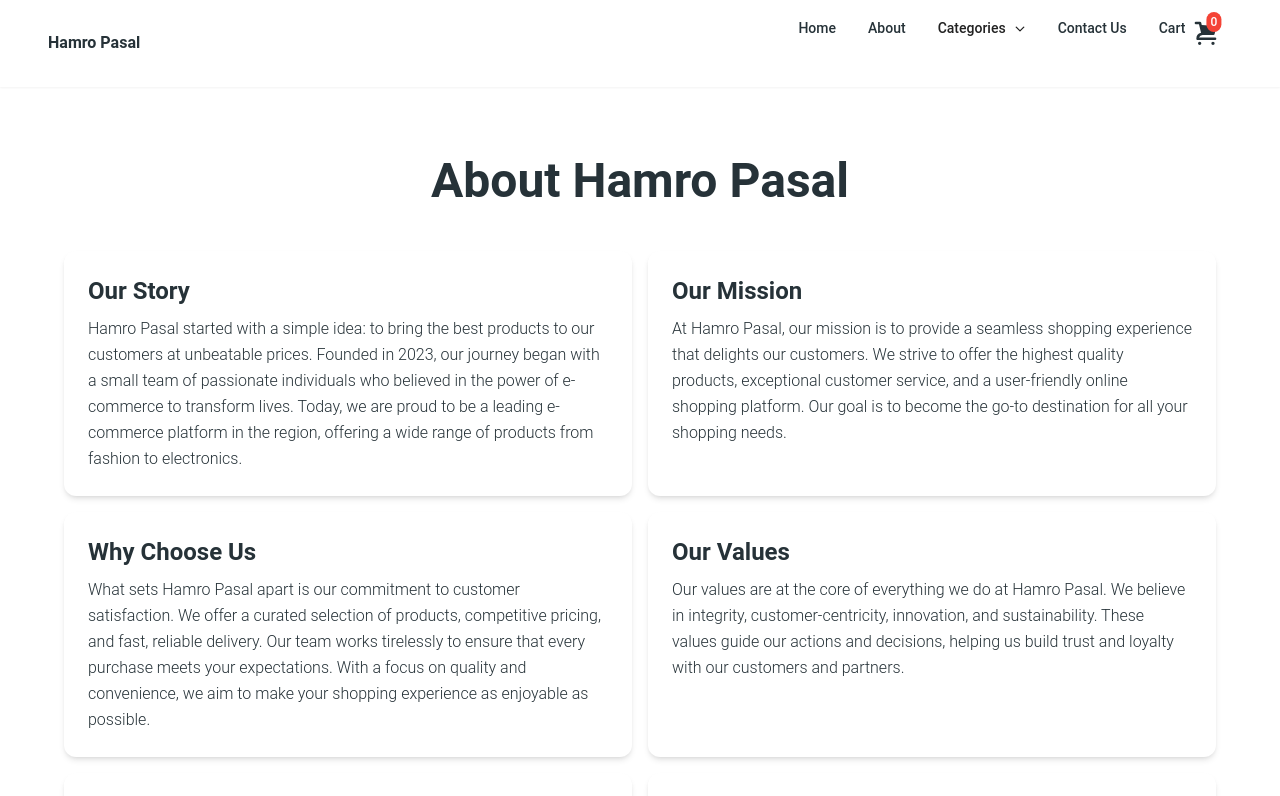
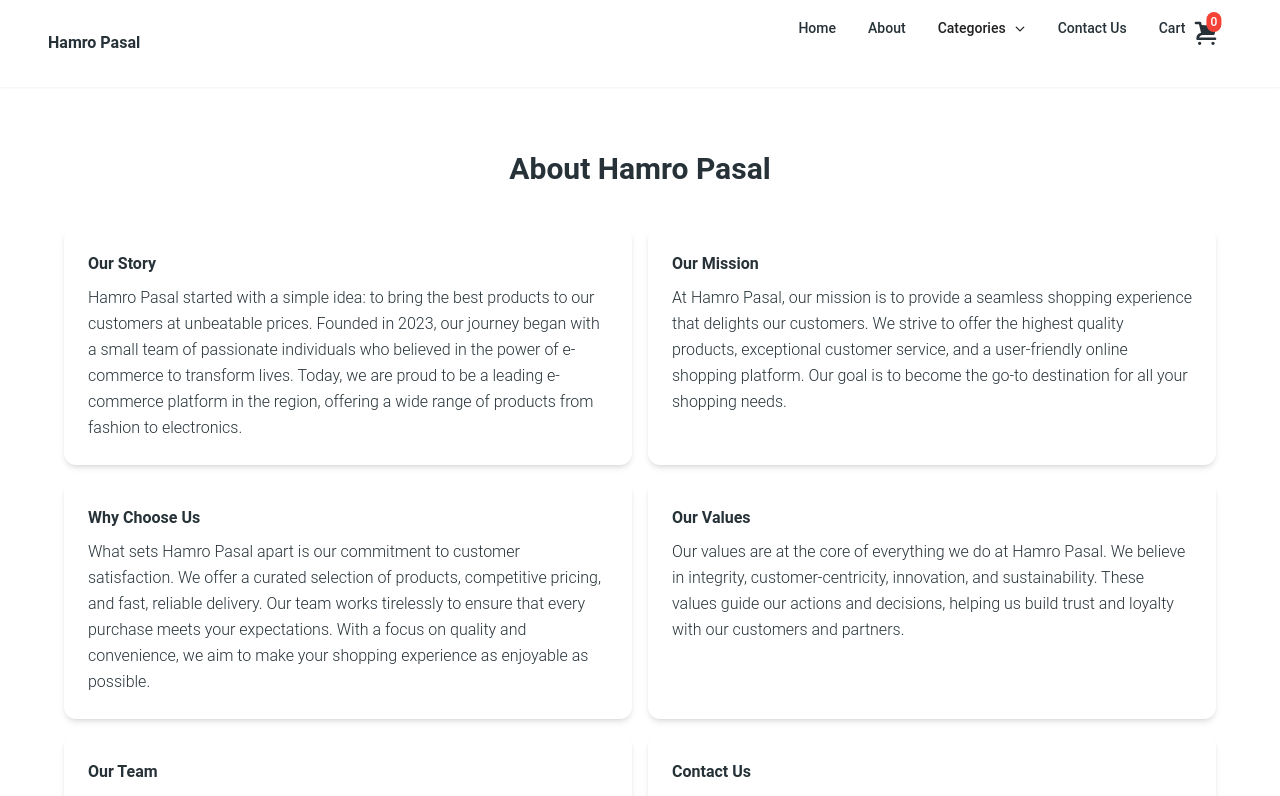
Before and after one commit to Bishal-Saud/HamroPasal_Frontend, a React (Vite) app: page /about in a window 1280 px wide. Shown: the top 796 px of the page. Built offline with nearby package versions, Linux system fonts and the light colour scheme.

Commit message:
ui managed

```diff
--- a/src/pages/About.jsx
+++ b/src/pages/About.jsx
@@ -50,7 +50,7 @@ function About() {
         <Typography
           variant="h1"
           color="blue-gray"
-          className="mb-10 text-center"
+          className="mb-10 text-center text-lg md:text-4xl lg:text-3xl 2xl:text-5xl"
         >
           {aboutPageContent.title}
         </Typography>
@@ -58,7 +58,7 @@ function About() {
           {aboutPageContent.sections.map((section, index) => (
             <Card key={index} className="h-full">
               <CardBody>
-                <Typography variant="h4" color="blue-gray" className="mb-2">
+                <Typography variant="h6" color="blue-gray" className="mb-2">
                   {section.heading}
                 </Typography>
                 <Typography color="blue-gray">{section.content}</Typography>
```
